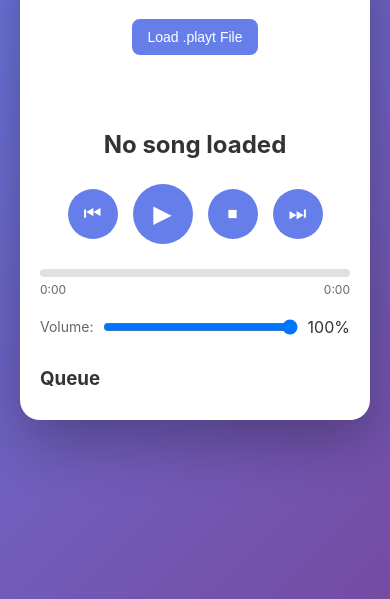
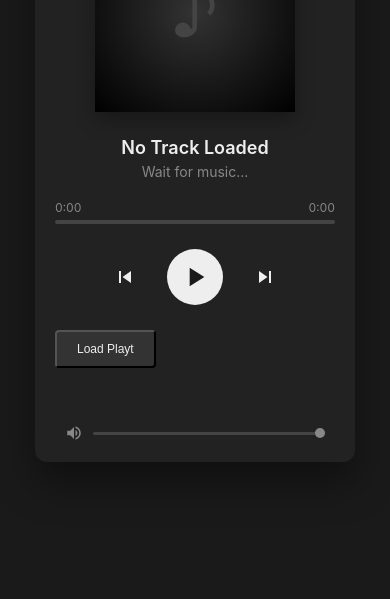
Before and after one commit to NeilMuss/OpenPlayt, a plain HTML site: page software/web-player/index.html in a window 390 px wide. Shown: the part 245-844 px from the top of the page. Drawn offline with Linux system fonts and the light colour scheme.

Commit message:
Updated web player UI to match the Python player

```diff
--- a/software/web-player/index.html
+++ b/software/web-player/index.html
@@ -3,8 +3,18 @@
 <head>
     <meta charset="UTF-8">
     <meta name="viewport" content="width=device-width, initial-scale=1.0">
-    <title>Playt Player - Web</title>
+    <title>Playt Player</title>
+    <!-- Cache buster: v2 -->
     <style>
+        :root {
+            --bg-color: #1a1a1a;
+            --panel-color: #222;
+            --text-primary: #eee;
+            --text-secondary: #888;
+            --accent-color: #ddd;
+            --border-color: #333;
+        }
+
         * {
             margin: 0;
             padding: 0;
@@ -12,272 +22,315 @@
         }
 
         body {
-            font-family: -apple-system, BlinkMacSystemFont, 'Segoe UI', Roboto, Oxygen, Ubuntu, Cantarell, sans-serif;
-            background: linear-gradient(135deg, #667eea 0%, #764ba2 100%);
-            color: #333;
-            min-height: 100vh;
+            background-color: var(--bg-color);
+            color: var(--text-primary);
+            font-family: -apple-system, BlinkMacSystemFont, "Segoe UI", Roboto, Helvetica, Arial, sans-serif;
             display: flex;
             justify-content: center;
             align-items: center;
-            padding: 20px;
+            height: 100vh;
+            margin: 0;
+            user-select: none;
         }
 
         .player-container {
-            background: white;
-            border-radius: 20px;
-            box-shadow: 0 20px 60px rgba(0, 0, 0, 0.3);
-            max-width: 600px;
-            width: 100%;
+            background-color: var(--panel-color);
+            width: 320px;
             padding: 30px;
+            border-radius: 12px;
+            box-shadow: 0 20px 40px rgba(0, 0, 0, 0.4);
+            display: flex;
+            flex-direction: column;
+            align-items: center;
         }
 
-        h1 {
-            text-align: center;
-            margin-bottom: 30px;
-            color: #667eea;
-            font-size: 2em;
+        .artwork-container {
+            width: 200px;
+            height: 200px;
+            background-color: #000;
+            border-radius: 4px;
+            margin-bottom: 25px;
+            display: flex;
+            justify-content: center;
+            align-items: center;
+            box-shadow: 0 8px 20px rgba(0, 0, 0, 0.3);
         }
 
-        .file-section {
-            margin-bottom: 30px;
+        .artwork-placeholder {
+            width: 100%;
+            height: 100%;
+            display: flex;
+            justify-content: center;
+            align-items: center;
+            background: radial-gradient(circle, #333 0%, #000 100%);
+        }
+
+        .music-icon {
+            font-size: 60px;
+            color: #444;
+        }
+
+        #album-art {
+            display: none;
+            width: 100%;
+            height: 100%;
+            object-fit: cover;
+            border-radius: 4px;
+        }
+
+        .track-info {
             text-align: center;
+            width: 100%;
+            margin-bottom: 20px;
+        }
+
+        .track-title {
+            font-size: 18px;
+            font-weight: 600;
+            margin-bottom: 5px;
+            white-space: nowrap;
+            overflow: hidden;
+            text-overflow: ellipsis;
+        }
+
+        .track-artist {
+            font-size: 14px;
+            color: var(--text-secondary);
+            white-space: nowrap;
+            overflow: hidden;
+            text-overflow: ellipsis;
+        }
+
+        .progress-container {
+            width: 100%;
+            margin-bottom: 25px;
+        }
+
+        .time-info {
+            display: flex;
+            justify-content: space-between;
+            font-size: 12px;
+            color: var(--text-secondary);
+            margin-bottom: 5px;
+            font-variant-numeric: tabular-nums;
+        }
+
+        .progress-bar-container {
+            width: 100%;
+            height: 4px;
+            background: #444;
+            border-radius: 2px;
+            cursor: pointer;
+            position: relative;
+        }
+
+        .progress-bar {
+            height: 100%;
+            background: var(--accent-color);
+            border-radius: 2px;
+            width: 0%;
+            transition: width 0.1s;
+        }
+
+        .controls {
+            display: flex;
+            align-items: center;
+            justify-content: center;
+            gap: 20px;
+            margin-bottom: 25px;
+        }
+
+        .control-btn {
+            background: none;
+            border: none;
+            color: var(--text-primary);
+            cursor: pointer;
+            padding: 10px;
+            border-radius: 50%;
+            transition: background-color 0.2s, color 0.2s;
+            display: flex;
+            align-items: center;
+            justify-content: center;
+        }
+
+        .control-btn:hover {
+            background-color: rgba(255, 255, 255, 0.1);
+        }
+
+        .control-btn:active {
+            transform: scale(0.95);
+        }
+
+        .play-btn {
+            background-color: var(--text-primary);
+            color: var(--bg-color);
+            width: 56px;
+            height: 56px;
+        }
+
+        .play-btn:hover {
+            background-color: #fff;
+            color: #000;
+            transform: scale(1.05);
+        }
+
+        .play-btn:active {
+            transform: scale(0.95);
+        }
+
+        #play-button svg, #pause-button svg {
+            display: block;
+        }
+
+        #pause-button {
+            display: none;
+        }
+
+        .actions {
+            margin-bottom: 20px;
+            display: flex;
+            align-items: center;
+            justify-content: space-between;
+            width: 100%;
+        }
+
+        #load-button {
+            border-radius: 4px;
+            width: auto;
+            padding: 10px 20px;
+            font-size: 12px;
+            background-color: #333;
+            color: var(--text-primary);
+            margin: 0;
+        }
+
+        #load-button:hover {
+            background-color: #444;
+        }
+
+        .volume-container {
+            width: 100%;
+            display: flex;
+            align-items: center;
+            gap: 10px;
+            padding: 0 10px;
+            box-sizing: border-box;
+        }
+
+        .volume-slider {
+            -webkit-appearance: none;
+            flex-grow: 1;
+            height: 3px;
+            background: #444;
+            border-radius: 1.5px;
+            outline: none;
+        }
+
+        .volume-slider::-webkit-slider-thumb {
+            -webkit-appearance: none;
+            appearance: none;
+            width: 10px;
+            height: 10px;
+            border-radius: 50%;
+            background: var(--text-secondary);
+            cursor: pointer;
+        }
+
+        .volume-slider:hover::-webkit-slider-thumb {
+            background: var(--accent-color);
         }
 
         #file-input {
             display: none;
         }
 
-        button {
-            background: #667eea;
-            color: white;
-            border: none;
-            padding: 12px 24px;
-            border-radius: 8px;
-            font-size: 16px;
-            cursor: pointer;
-            transition: background 0.3s;
-            margin: 5px;
-        }
-
-        button:hover {
-            background: #5568d3;
-        }
-
-        button:active {
-            transform: scale(0.98);
-        }
-
-        .controls {
-            display: flex;
-            justify-content: center;
-            align-items: center;
-            gap: 10px;
-            margin: 20px 0;
-            flex-wrap: wrap;
-        }
-
-        .control-button {
-            width: 50px;
-            height: 50px;
-            border-radius: 50%;
-            font-size: 20px;
-            display: flex;
-            align-items: center;
-            justify-content: center;
-        }
-
-        .play-pause-container {
-            position: relative;
-        }
-
-        #play-button, #pause-button {
-            width: 60px;
-            height: 60px;
-            font-size: 24px;
-        }
-
-        #pause-button {
-            display: none;
-        }
-
-        .song-info {
-            text-align: center;
-            margin: 20px 0;
-        }
-
-        .song-info h2 {
-            font-size: 1.5em;
-            margin: 5px 0;
-            color: #333;
-        }
-
-        .song-info h3 {
-            font-size: 1em;
-            color: #666;
-            margin: 5px 0;
-        }
-
-        .progress-section {
-            margin: 20px 0;
-        }
-
-        .progress-container {
-            width: 100%;
-            height: 8px;
-            background: #e0e0e0;
-            border-radius: 4px;
-            cursor: pointer;
-            position: relative;
-        }
-
-        .progress-bar {
-            height: 100%;
-            background: #667eea;
-            border-radius: 4px;
-            width: 0%;
-            transition: width 0.1s;
-        }
-
-        .time-display {
-            display: flex;
-            justify-content: space-between;
-            margin-top: 5px;
-            font-size: 12px;
-            color: #666;
-        }
-
-        .volume-control {
-            display: flex;
-            align-items: center;
-            justify-content: center;
-            gap: 10px;
-            margin: 20px 0;
-        }
-
-        .volume-control label {
-            font-size: 14px;
-            color: #666;
-        }
-
-        .volume-control input[type="range"] {
-            width: 200px;
-        }
-
-        .queue-section {
-            margin-top: 30px;
-            max-height: 300px;
-            overflow-y: auto;
-        }
-
-        .queue-section h3 {
-            margin-bottom: 10px;
-            color: #333;
-        }
-
-        #queue-list {
-            list-style: none;
-        }
-
-        #queue-list li {
-            padding: 8px;
-            border-bottom: 1px solid #e0e0e0;
-            cursor: pointer;
-        }
-
-        #queue-list li:hover {
-            background: #f5f5f5;
-        }
-
-        #queue-list li.current {
-            background: #667eea;
-            color: white;
-            font-weight: bold;
-        }
-
         .status-message {
             text-align: center;
-            padding: 10px;
+            padding: 8px;
             margin: 10px 0;
-            border-radius: 5px;
-            font-size: 14px;
+            border-radius: 4px;
+            font-size: 12px;
+            width: 100%;
         }
 
         .status-info {
-            background: #e3f2fd;
-            color: #1976d2;
+            background: rgba(255, 255, 255, 0.1);
+            color: var(--text-secondary);
         }
 
         .status-error {
-            background: #ffebee;
-            color: #c62828;
+            background: rgba(255, 0, 0, 0.2);
+            color: #ff6b6b;
         }
 
-        @media (max-width: 600px) {
+        @media (max-width: 400px) {
             .player-container {
+                width: 100%;
+                max-width: 320px;
                 padding: 20px;
-            }
-
-            h1 {
-                font-size: 1.5em;
-            }
-
-            .controls {
-                gap: 5px;
-            }
-
-            button {
-                padding: 10px 16px;
-                font-size: 14px;
             }
         }
     </style>
 </head>
 <body>
     <div class="player-container">
-        <h1>🎵 Playt Player</h1>
+        <div class="artwork-container">
+            <img id="album-art" src="" alt="Album Art">
+            <div id="artwork-placeholder" class="artwork-placeholder">
+                <div class="music-icon">♪</div>
+            </div>
+        </div>
 
-        <div class="file-section">
+        <div class="track-info">
+            <div id="track-title" class="track-title">No Track Loaded</div>
+            <div id="track-artist" class="track-artist">Wait for music...</div>
+        </div>
+
+        <div class="progress-container">
+            <div class="time-info">
+                <span id="current-time">0:00</span>
+                <span id="total-time">0:00</span>
+            </div>
+            <div id="progress-bar-container" class="progress-bar-container">
+                <div id="progress-bar" class="progress-bar"></div>
+            </div>
+        </div>
+
+        <div class="controls">
+            <button id="prev-button" class="control-btn" aria-label="Previous">
+                <svg viewBox="0 0 24 24" width="24" height="24" fill="currentColor">
+                    <path d="M6 6h2v12H6zm3.5 6l8.5 6V6z" />
+                </svg>
+            </button>
+            <button id="play-button" class="control-btn play-btn" aria-label="Play">
+                <svg viewBox="0 0 24 24" width="32" height="32" fill="currentColor">
+                    <path d="M8 5v14l11-7z" />
+                </svg>
+            </button>
+            <button id="pause-button" class="control-btn play-btn" aria-label="Pause">
+                <svg viewBox="0 0 24 24" width="32" height="32" fill="currentColor">
+                    <path d="M6 19h4V5H6v14zm8-14v14h4V5h-4z" />
+                </svg>
+            </button>
+            <button id="next-button" class="control-btn" aria-label="Next">
+                <svg viewBox="0 0 24 24" width="24" height="24" fill="currentColor">
+                    <path d="M6 18l8.5-6L6 6v12zM16 6v12h2V6h-2z" />
+                </svg>
+            </button>
+        </div>
+
+        <div class="actions">
             <input type="file" id="file-input" accept=".playt">
-            <button id="load-button">Load .playt File</button>
+            <button id="load-button">Load Playt</button>
         </div>
 
         <div id="status-message" class="status-message"></div>
 
-        <div class="song-info">
-            <h2 id="song-title">No song loaded</h2>
-            <h3 id="song-artist"></h3>
-            <h3 id="album-title"></h3>
-        </div>
-
-        <div class="controls">
-            <button id="prev-button" class="control-button">⏮</button>
-            <div class="play-pause-container">
-                <button id="play-button" class="control-button">▶</button>
-                <button id="pause-button" class="control-button">⏸</button>
-            </div>
-            <button id="stop-button" class="control-button">⏹</button>
-            <button id="next-button" class="control-button">⏭</button>
-        </div>
-
-        <div class="progress-section">
-            <div id="progress-container" class="progress-container">
-                <div id="progress-bar" class="progress-bar"></div>
-            </div>
-            <div class="time-display">
-                <span id="current-time">0:00</span>
-                <span id="duration">0:00</span>
-            </div>
-        </div>
-
-        <div class="volume-control">
-            <label for="volume-slider">Volume:</label>
-            <input type="range" id="volume-slider" min="0" max="100" value="100">
-            <span id="volume-value">100%</span>
-        </div>
-
-        <div class="queue-section">
-            <h3>Queue</h3>
-            <ul id="queue-list"></ul>
+        <div class="volume-container">
+            <svg viewBox="0 0 24 24" width="18" height="18" fill="currentColor" style="opacity:0.5">
+                <path d="M3 9v6h4l5 5V4L7 9H3zm13.5 3c0-1.77-1.02-3.29-2.5-4.03v8.05c1.48-.73 2.5-2.25 2.5-4.02zM14 3.23v2.06c2.89.86 5 3.54 5 6.71s-2.11 5.85-5 6.71v2.06c4.01-.91 7-4.49 7-8.77s-2.99-7.86-7-8.77z" />
+            </svg>
+            <input type="range" id="volume-slider" class="volume-slider" min="0" max="1" step="0.05" value="1">
         </div>
     </div>
 
@@ -288,15 +341,6 @@
         // Initialize player and UI
         const playerService = new PlayerService();
         const ui = new UIController(playerService);
-
-        // Update volume display
-        const volumeSlider = document.getElementById('volume-slider');
-        const volumeValue = document.getElementById('volume-value');
-        if (volumeSlider && volumeValue) {
-            volumeSlider.addEventListener('input', (e) => {
-                volumeValue.textContent = e.target.value + '%';
-            });
-        }
     </script>
 </body>
 </html>
--- a/software/web-player/ui.js
+++ b/software/web-player/ui.js
@@ -34,18 +34,17 @@ export class UIController {
             loadButton: document.getElementById('load-button'),
             playButton: document.getElementById('play-button'),
             pauseButton: document.getElementById('pause-button'),
-            stopButton: document.getElementById('stop-button'),
             nextButton: document.getElementById('next-button'),
             prevButton: document.getElementById('prev-button'),
             volumeSlider: document.getElementById('volume-slider'),
             progressBar: document.getElementById('progress-bar'),
-            progressContainer: document.getElementById('progress-container'),
+            progressContainer: document.getElementById('progress-bar-container'),
             currentTime: document.getElementById('current-time'),
-            duration: document.getElementById('duration'),
-            songTitle: document.getElementById('song-title'),
-            songArtist: document.getElementById('song-artist'),
-            albumTitle: document.getElementById('album-title'),
-            queueList: document.getElementById('queue-list'),
+            duration: document.getElementById('total-time'),
+            songTitle: document.getElementById('track-title'),
+            songArtist: document.getElementById('track-artist'),
+            albumArt: document.getElementById('album-art'),
+            artworkPlaceholder: document.getElementById('artwork-placeholder'),
             statusMessage: document.getElementById('status-message')
         };
     }
@@ -72,22 +71,17 @@ export class UIController {
             this.elements.playButton.addEventListener('click', () => {
                 console.log('Play button clicked');
                 this.playerService.play();
-                // Update UI after a short delay to reflect state change
+                // Update UI immediately, then again after audio starts
+                this._updatePlaybackControls();
                 setTimeout(() => {
                     this._updatePlaybackControls();
-                }, 100);
+                }, 300);
             });
         }
 
         if (this.elements.pauseButton) {
             this.elements.pauseButton.addEventListener('click', () => {
                 this.playerService.pause();
-            });
-        }
-
-        if (this.elements.stopButton) {
-            this.elements.stopButton.addEventListener('click', () => {
-                this.playerService.stop();
             });
         }
 
@@ -103,10 +97,10 @@ export class UIController {
             });
         }
 
-        // Volume control
+        // Volume control (0-1 range)
         if (this.elements.volumeSlider) {
             this.elements.volumeSlider.addEventListener('input', (e) => {
-                const volume = parseFloat(e.target.value) / 100;
+                const volume = parseFloat(e.target.value);
                 this.playerService.setVolume(volume);
             });
         }
@@ -143,14 +137,20 @@ export class UIController {
 
             this.playerService.loadAlbum(album);
             this._showStatus(`Loaded ${album.songs.length} songs from ${album.title}`);
-            this._updateQueue();
 
             // Auto-play first song (may be blocked by browser autoplay policy)
             console.log('Attempting to start playback...');
             this.playerService.play();
 
-            // Check if play was successful after a short delay
+            // Update UI immediately to show track info
+            const currentSong = this.playerService.getCurrentSong();
+            if (currentSong) {
+                this._updateSongInfo(currentSong);
+            }
+
+            // Check if play was successful after a delay to allow audio to start
             setTimeout(() => {
+                this._updatePlaybackControls();
                 const state = this.playerService.getState();
                 console.log('Playback state after start:', state);
                 if (state !== 'playing') {
@@ -182,33 +182,17 @@ export class UIController {
         }
     }
 
-    _updateQueue() {
-        if (!this.elements.queueList) return;
-
-        const queue = this.playerService.getQueue();
-        const currentSong = this.playerService.getCurrentSong();
-
-        this.elements.queueList.innerHTML = '';
-
-        queue.forEach((song, index) => {
-            const li = document.createElement('li');
-            li.textContent = `${song.track_number || index + 1}. ${song.title}`;
-            if (song === currentSong) {
-                li.classList.add('current');
-            }
-            this.elements.queueList.appendChild(li);
-        });
-    }
 
     _updatePlaybackControls() {
         const state = this.playerService.getState();
+        console.log('Updating playback controls, state:', state);
 
         if (this.elements.playButton && this.elements.pauseButton) {
             if (state === 'playing') {
                 this.elements.playButton.style.display = 'none';
-                this.elements.pauseButton.style.display = 'inline-block';
+                this.elements.pauseButton.style.display = 'flex'; // Use flex to match CSS
             } else {
-                this.elements.playButton.style.display = 'inline-block';
+                this.elements.playButton.style.display = 'flex';
                 this.elements.pauseButton.style.display = 'none';
             }
         }
@@ -233,12 +217,22 @@ export class UIController {
     update(eventType, data) {
         switch (eventType) {
             case 'album_loaded':
-                this._updateQueue();
                 break;
 
             case 'track_started':
+                console.log('UI: track_started event received', data);
                 this._updateSongInfo(data);
-                this._updateQueue();
+                // Try to update controls immediately, then again when playback starts
+                this._updatePlaybackControls();
+                // Also check again after a delay in case audio takes time to start
+                setTimeout(() => {
+                    this._updatePlaybackControls();
+                }, 500);
+                break;
+
+            case 'playback_started':
+                console.log('UI: playback_started event received');
+                // Audio actually started playing - update controls now
                 this._updatePlaybackControls();
                 break;
 
@@ -252,7 +246,7 @@ export class UIController {
 
             case 'volume_changed':
                 if (this.elements.volumeSlider) {
-                    this.elements.volumeSlider.value = data * 100;
+                    this.elements.volumeSlider.value = data; // Already 0-1 range
                 }
                 break;
         }
@@ -262,15 +256,19 @@ export class UIController {
         if (!song) return;
 
         if (this.elements.songTitle) {
-            this.elements.songTitle.textContent = song.title;
+            this.elements.songTitle.textContent = song.title || 'Unknown Title';
         }
 
         if (this.elements.songArtist) {
-            this.elements.songArtist.textContent = song.artist;
+            this.elements.songArtist.textContent = song.artist || 'Unknown Artist';
         }
 
-        if (this.elements.albumTitle) {
-            this.elements.albumTitle.textContent = song.album;
+        // Show placeholder artwork
+        if (this.elements.artworkPlaceholder) {
+            this.elements.artworkPlaceholder.style.display = 'flex';
+        }
+        if (this.elements.albumArt) {
+            this.elements.albumArt.style.display = 'none';
         }
     }
 }
```
Also changed, not shown: software/web-player/player.js (+26 -0 lines), 1 other file.
